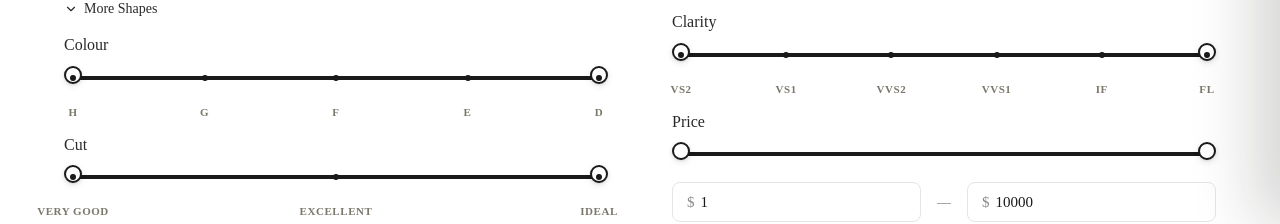
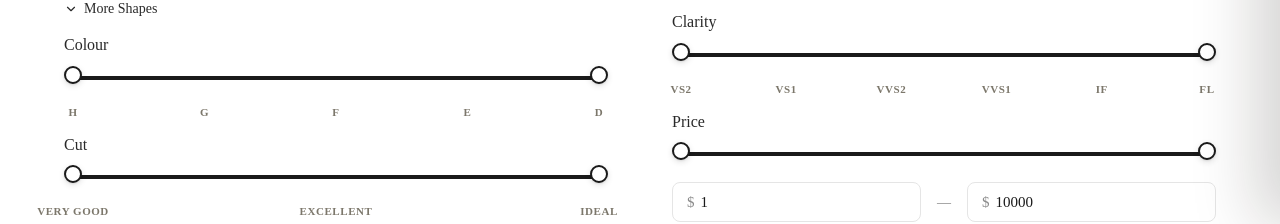
Before and after one commit to daman8271/astreylla-website, a Next.js app in the folder estrella-frontend/: page /diamonds in a window 1280 px wide. Shown: the part 576-800 px from the top of the page. Built offline with nearby package versions, Linux system fonts and the light colour scheme; no server answers.

Commit message:
feat: implement dynamic diamond fetching in DiamondDetailView with loading states and styling

```diff
--- a/estrella-frontend/components/diamonds/DiamondCatalog.tsx
+++ b/estrella-frontend/components/diamonds/DiamondCatalog.tsx
@@ -364,6 +364,7 @@ export function DiamondCatalog({
           busyAddId={busyAddId}
           mode={mode}
           onSelect={onSelect}
+          shop={shop}
         />
       </div>
     );
--- a/estrella-frontend/components/diamonds/DiamondDetailView.tsx
+++ b/estrella-frontend/components/diamonds/DiamondDetailView.tsx
@@ -16,6 +16,7 @@ type Props = {
   busyAddId?: string | null;
   mode?: "default" | "ring-studio";
   onSelect?: (d: Diamond) => void;
+  shop?: string;
 };
 
 function capFirst(s: string) {
@@ -45,8 +46,13 @@ export function DiamondDetailView({
   busyAddId,
   mode = "default",
   onSelect,
+  shop,
 }: Props) {
   const { formatPrice } = useCurrency();
+  const [localDiamond, setLocalDiamond] = useState<Diamond | null>(diamond);
+  const [fetching, setFetching] = useState(false);
+  const [fetchError, setFetchError] = useState<string | null>(null);
+
   const [imgStage, setImgStage] = useState<ImgStage>(() =>
     diamond?.id ? "resolver" : "placeholder"
   );
@@ -55,13 +61,51 @@ export function DiamondDetailView({
   const [activeTab, setActiveTab] = useState(0);
 
   useEffect(() => {
-    setImgStage(diamond?.id ? "resolver" : "placeholder");
+    setLocalDiamond(diamond);
+  }, [diamond]);
+
+  useEffect(() => {
+    setImgStage(localDiamond?.id ? "resolver" : "placeholder");
     setViewerOpen(false);
     setActiveTab(0);
-  }, [diamond?.id]);
+  }, [localDiamond?.id]);
+
+  useEffect(() => {
+    if (localDiamond || !diamondId || !shop) return;
+
+    let active = true;
+    setFetching(true);
+    setFetchError(null);
+
+    const fetchSingle = async () => {
+      try {
+        const url = `/api/widget/api/public/diamonds?shop=${encodeURIComponent(shop)}&id=${encodeURIComponent(diamondId)}`;
+        const r = await fetch(url);
+        if (!r.ok) throw new Error(`HTTP ${r.status}`);
+        const data = await r.json();
+        if (!active) return;
+        const rows = data.diamonds || [];
+        if (rows.length > 0) {
+          setLocalDiamond(rows[0]);
+        } else {
+          setFetchError("The diamond is no longer available in the catalogue.");
+        }
+      } catch (e) {
+        if (!active) return;
+        setFetchError("Failed to load diamond details. Please try again.");
+      } finally {
+        if (active) setFetching(false);
+      }
+    };
+
+    fetchSingle();
+    return () => {
+      active = false;
+    };
+  }, [diamondId, shop, localDiamond]);
 
   const galleryItems = useMemo(() => {
-    if (!diamond || !diamond.id) return [];
+    if (!localDiamond || !localDiamond.id) return [];
 
     const items: Array<{
       id: string;
@@ -72,36 +116,50 @@ export function DiamondDetailView({
       {
         id: "front",
         type: "image" as const,
-        url: diamondImageUrl(diamond.id),
+        url: diamondImageUrl(localDiamond.id),
         label: "Front View",
       },
       {
         id: "side",
         type: "image" as const,
-        url: `https://augmont-lgd-prod.b-cdn.net/products/${diamond.id}/image/64.jpg`,
+        url: `https://augmont-lgd-prod.b-cdn.net/products/${localDiamond.id}/image/64.jpg`,
         label: "Side View",
       },
       {
         id: "back",
         type: "image" as const,
-        url: `https://augmont-lgd-prod.b-cdn.net/products/${diamond.id}/image/128.jpg`,
+        url: `https://augmont-lgd-prod.b-cdn.net/products/${localDiamond.id}/image/128.jpg`,
         label: "Back View",
       },
     ];
 
-    if (diamond.stockNum) {
+    if (localDiamond.stockNum) {
       items.push({
         id: "360",
         type: "360" as const,
-        url: `/360-viewer.html?id=${encodeURIComponent(diamond.stockNum)}&type=video`,
+        url: `/360-viewer.html?id=${encodeURIComponent(localDiamond.stockNum)}&type=video`,
         label: "360° View",
       });
     }
 
     return items;
-  }, [diamond?.id, diamond?.stockNum]);
+  }, [localDiamond?.id, localDiamond?.stockNum]);
 
-  if (!diamond) {
+  if (fetching) {
+    return (
+      <div className="ds-detail">
+        <button type="button" className="ds-detail__back" onClick={onBack}>
+          ← Back to browse
+        </button>
+        <div className="ds-detail__loading">
+          <div className="ds-detail__spinner" />
+          <p>Loading diamond details...</p>
+        </div>
+      </div>
+    );
+  }
+
+  if (fetchError || !localDiamond) {
     return (
       <div className="ds-detail">
         <button type="button" className="ds-detail__back" onClick={onBack}>
@@ -110,15 +168,14 @@ export function DiamondDetailView({
         <div className="ds-detail__missing">
           <h2>Diamond unavailable</h2>
           <p>
-            The diamond you&apos;re looking for{diamondId ? ` (${diamondId})` : ""} isn&apos;t
-            in the current catalog. Head back and try again.
+            {fetchError || `The diamond you're looking for${diamondId ? ` (${diamondId})` : ""} isn't in the current catalog. Head back and try again.`}
           </p>
         </div>
       </div>
     );
   }
 
-  const d = diamond;
+  const d = localDiamond;
   const title = formatTitle(d);
   const cert = certLabel(d.lab);
 
--- a/estrella-frontend/components/diamonds/diamonds.css
+++ b/estrella-frontend/components/diamonds/diamonds.css
@@ -169,6 +169,7 @@
   transform: translateY(-50%);
   pointer-events: none;
   transition: background-color 0.2s ease;
+  z-index: 0;
 }
 .ds-range__input {
   position: absolute;
@@ -184,6 +185,7 @@
   appearance: none;
   margin: 0;
   outline: none;
+  z-index: 2;
 }
 .ds-range__input:focus {
   outline: none;
@@ -272,19 +274,16 @@
 }
 .ds-range__tick {
   position: absolute;
-  top: 0;
-  width: 5px;
-  height: 5px;
+  top: 50%;
+  width: 4px;
+  height: 4px;
   border-radius: 50%;
-  background-color: #ffffff;
-  border: 1.5px solid #e5e2da;
+  background-color: #eae6df;
   transform: translate(-50%, -50%);
-  transition: background-color 150ms ease, border-color 150ms ease, transform 150ms ease;
+  transition: background-color 150ms ease, transform 150ms ease;
 }
 .ds-range__tick--active {
   background-color: #1a1a1a;
-  border-color: #1a1a1a;
-  transform: translate(-50%, -50%) scale(1.2);
 }
 
 /* Scale labels under sliders — mathematically aligned under slider ticks */
@@ -1043,6 +1042,36 @@
   margin: 0;
 }
 
+.ds-detail__loading {
+  display: flex;
+  flex-direction: column;
+  align-items: center;
+  justify-content: center;
+  padding: 80px 16px;
+  font-family: var(--font-sans);
+}
+.ds-detail__loading p {
+  margin-top: 16px;
+  font-size: 14px;
+  color: #7d7a71;
+  font-weight: 500;
+  letter-spacing: 0.02em;
+}
+.ds-detail__spinner {
+  width: 32px;
+  height: 32px;
+  border: 2.5px solid #eae6df;
+  border-top-color: var(--brand-accent-gold, #a48e68);
+  border-radius: 50%;
+  animation: ds-spin 0.8s linear infinite;
+}
+
+@keyframes ds-spin {
+  to {
+    transform: rotate(360deg);
+  }
+}
+
 /* ─── DARK MODE OVERRIDES ──────────────────────────────────────────────
    Pragmatic blanket overrides — flips the most common hardcoded colors
    used throughout the diamond catalog without rewriting every rule. */
```
